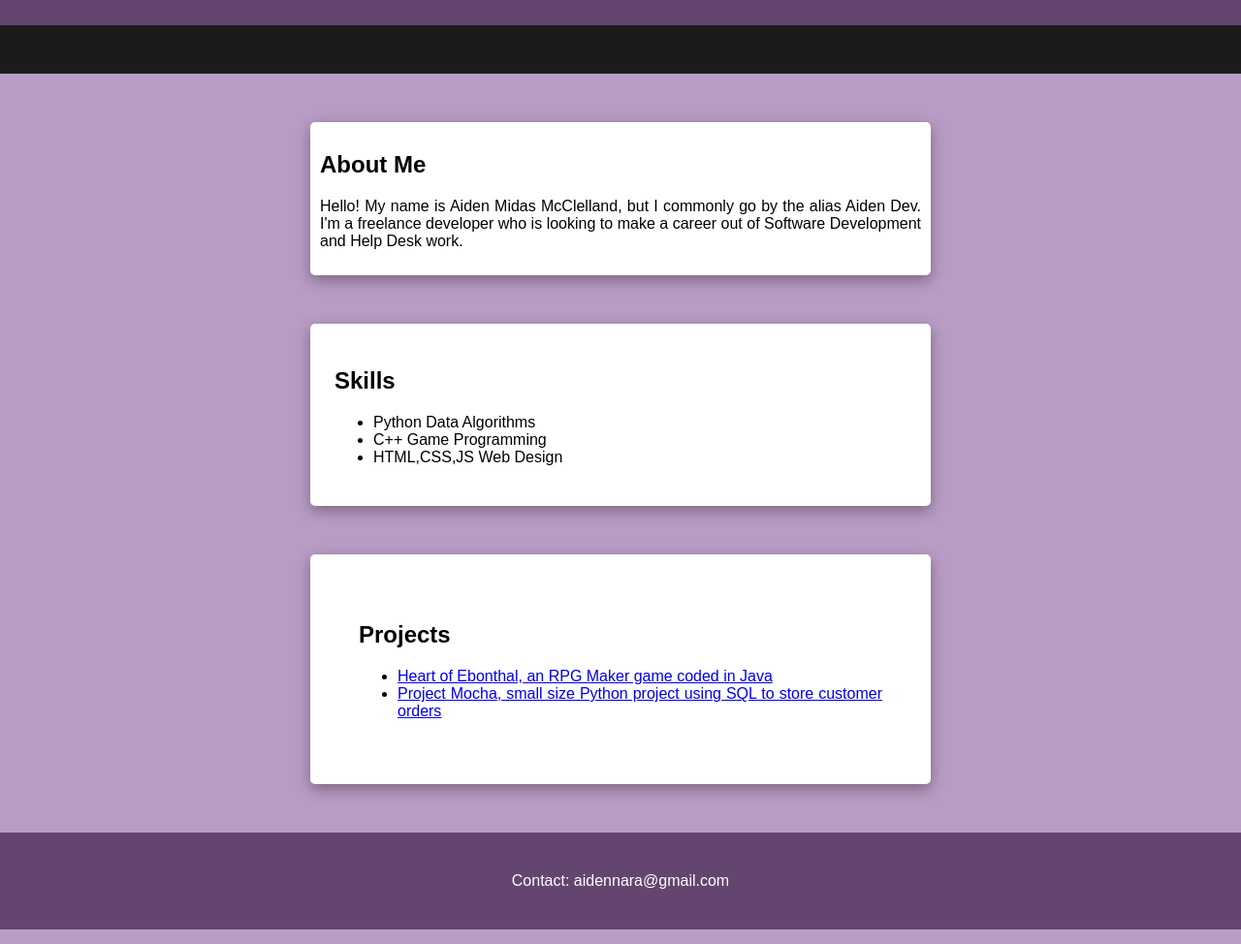
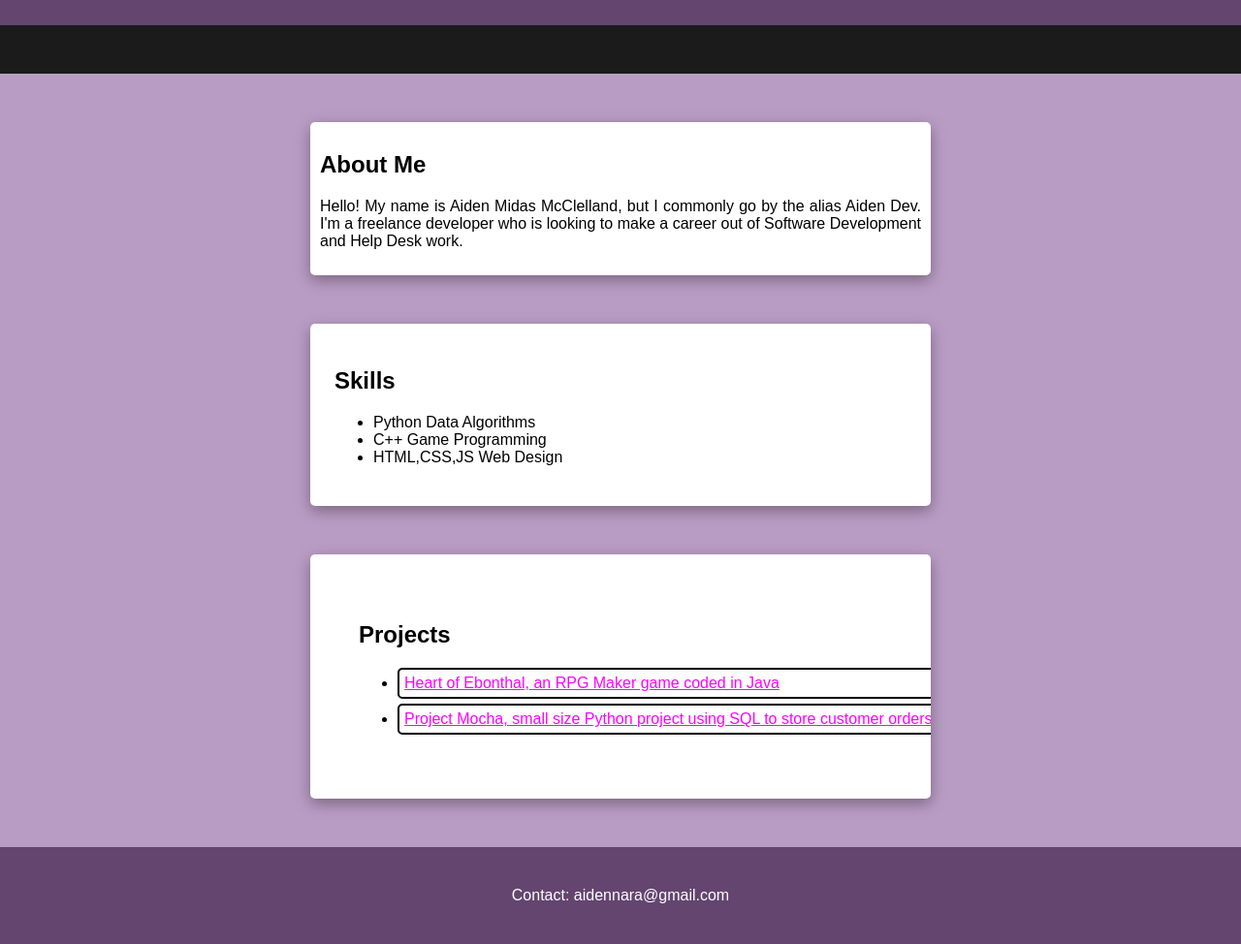
Before and after one commit to AidenDeveloper/ACIT1620, a plain HTML site: page Lab 3/index.html in a window 1280 px wide. Shown: the part 104-1078 px from the top of the page at 97% size. Drawn offline with Linux system fonts and the light colour scheme.

Commit message:
Lab 3 Final Commit

```diff
--- a/Lab 3/index.html
+++ b/Lab 3/index.html
@@ -32,8 +32,8 @@
     <div class="Projects">
         <h2>Projects</h2>
         <ul>
-            <li><a href = "https://gamejolt.com/games/GTRPG/849918">Heart of Ebonthal, an RPG Maker game coded in Java</a></li>
-            <li><a href = "https://github.com/AidenDeveloper/projectmocha">Project Mocha, small size Python project using SQL to store customer orders</a></li>
+            <li class="ProjectList"><a href = "https://gamejolt.com/games/GTRPG/849918">Heart of Ebonthal, an RPG Maker game coded in Java</a></li>
+            <li class="ProjectList"><a href = "https://github.com/AidenDeveloper/projectmocha">Project Mocha, small size Python project using SQL to store customer orders</a></li>
         </ul>
     </div>
 </main>
--- a/Lab 3/lab3.css
+++ b/Lab 3/lab3.css
@@ -17,6 +17,16 @@ header{
     color: white;
     padding:25px;
     text-align: center;
+}
+h1,h2{
+    font-weight: bold;
+}
+li.ProjectList{
+    border: 2px solid black;
+    width: 600px;
+    padding: 5px;
+    margin-top: 5px;
+    border-radius: 5px;
 }
 footer{
     background-color:rgb(100, 69, 112);
@@ -65,3 +75,12 @@ div.Projects{
     padding: 50px;
     box-shadow: rgba(0, 0, 0, 0.35) 0px 5px 15px;
 }
+a:link{
+    color:magenta;
+}
+a:hover{
+    color:purple;
+}
+a:visited{
+    color:rgb(168, 130, 168);
+}
```
